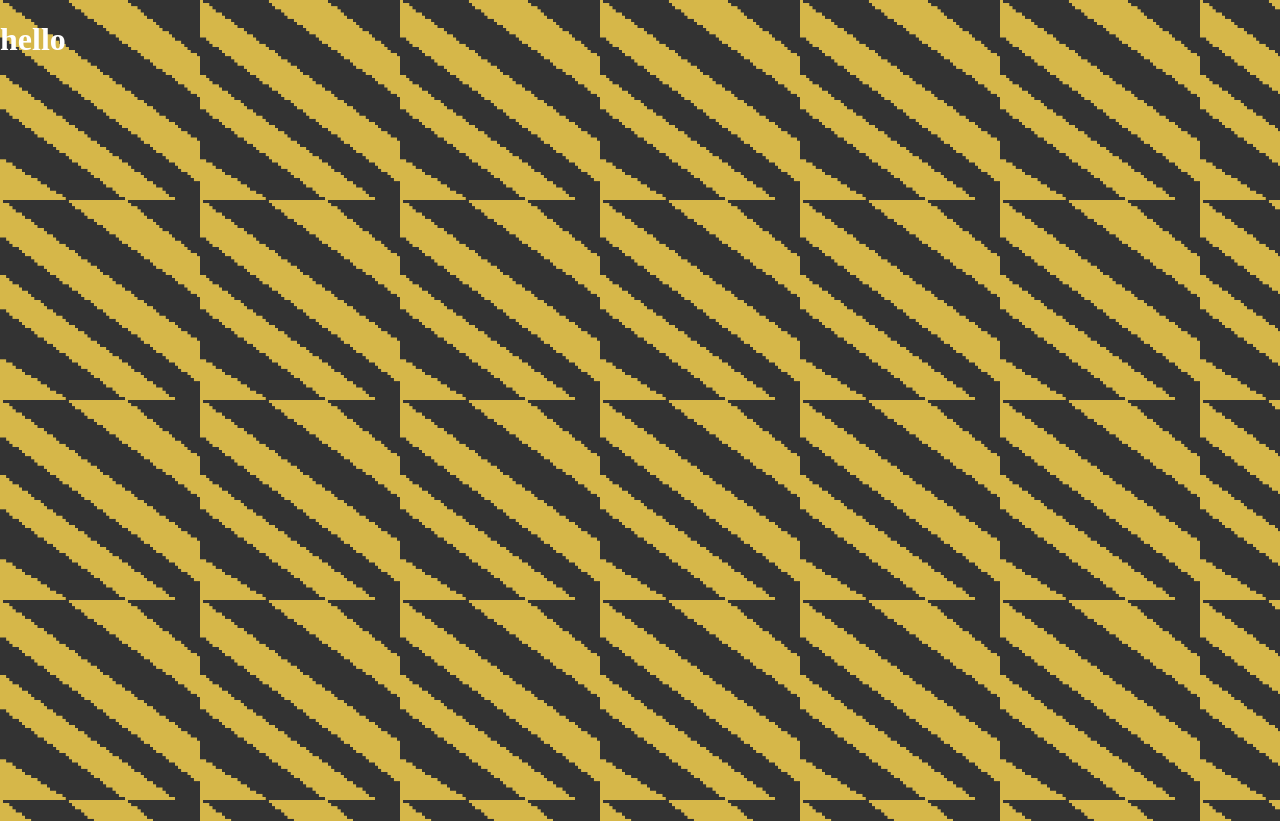
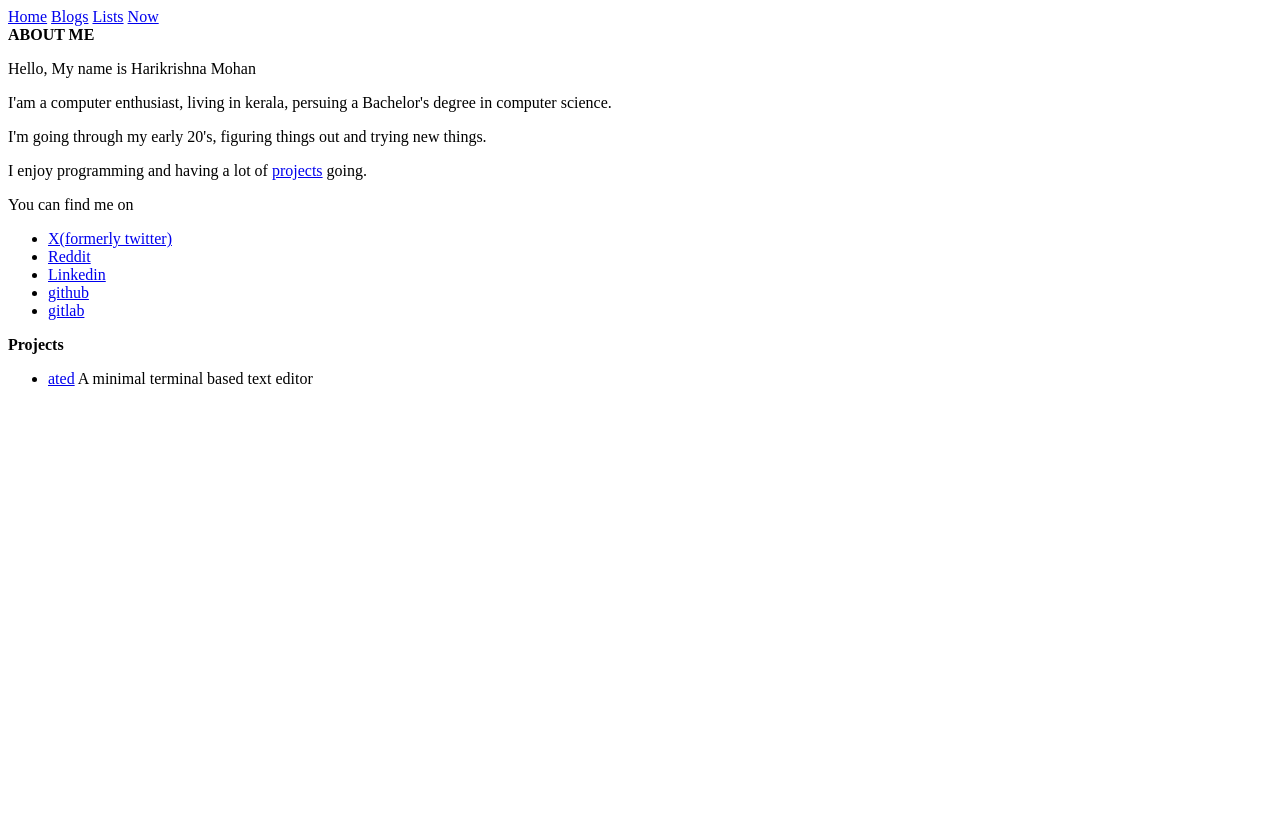
Before and after one commit to harikrishnamohann/harikrishnamohann.github.io, a plain HTML site: page index.html in a window 1280 px wide. After the commit the page ends 800 px from the top, so only its background shows below. Drawn offline with Linux system fonts and the light colour scheme.

Commit message:
html added

```diff
--- a/index.html
+++ b/index.html
@@ -2,23 +2,39 @@
 <html lang="en">
 	<head>
 		<meta charset="UTF-8">
-		<meta http-equiv="X-UA-Compatible" content="IE=edge">
 		<meta name="viewport" content="width=device-width, initial-scale=1.0">
 		<title>Harikrishna Mohan</title>
-		<style>
-			body {
-				margin: 0;
-				padding: 0;
-				height: 100vh;
-				width: 100vw;
-				background-image: url('wip.png');
-				background-repeat: repeat;
-				background-size:  200px;
-			}
-		</style>
 	</head>
 	<body>
-		<h1><b style="color: white">hello</b></h1>
+		<div class="navContainer">
+			<span>
+				<a href="#">Home</a>
+				<a href="#">Blogs</a>
+				<a href="#">Lists</a>
+				<a href="#">Now</a>
+			</span>
+		</div>
+		<b class="accentColor">ABOUT ME</b>
+		<p>Hello, My name is Harikrishna Mohan</p>
+		<p>I'am a computer enthusiast, living in kerala, persuing a Bachelor's degree in computer science.</p>
+		<p>I'm going through my early 20's, figuring things out and trying new things.</p>
+		<p>I enjoy programming and having a lot of <a href="#">projects</a>
+			going.</p>
+		<p>You can find me on</p>
+		<ul>
+			<li><a href="#">X(formerly twitter)</a></li>
+			<li><a href="#">Reddit</a></li>
+			<li><a href="#">Linkedin</a></li>
+			<li><a href="#">github</a></li>
+			<li><a href="#">gitlab</a></li>
+		</ul>
+		<b class="accentColor">Projects</b>
+		<ul>
+			<li>
+				<a href="#">ated</a>
+				<span>A minimal terminal based text editor</span>
+			</li>
+		</ul>
 		<script src="scripts/script.js" type="module"></script>
 	</body>
 </html>
```
Also changed, not shown: wip.png (deleted), 3 other files.
